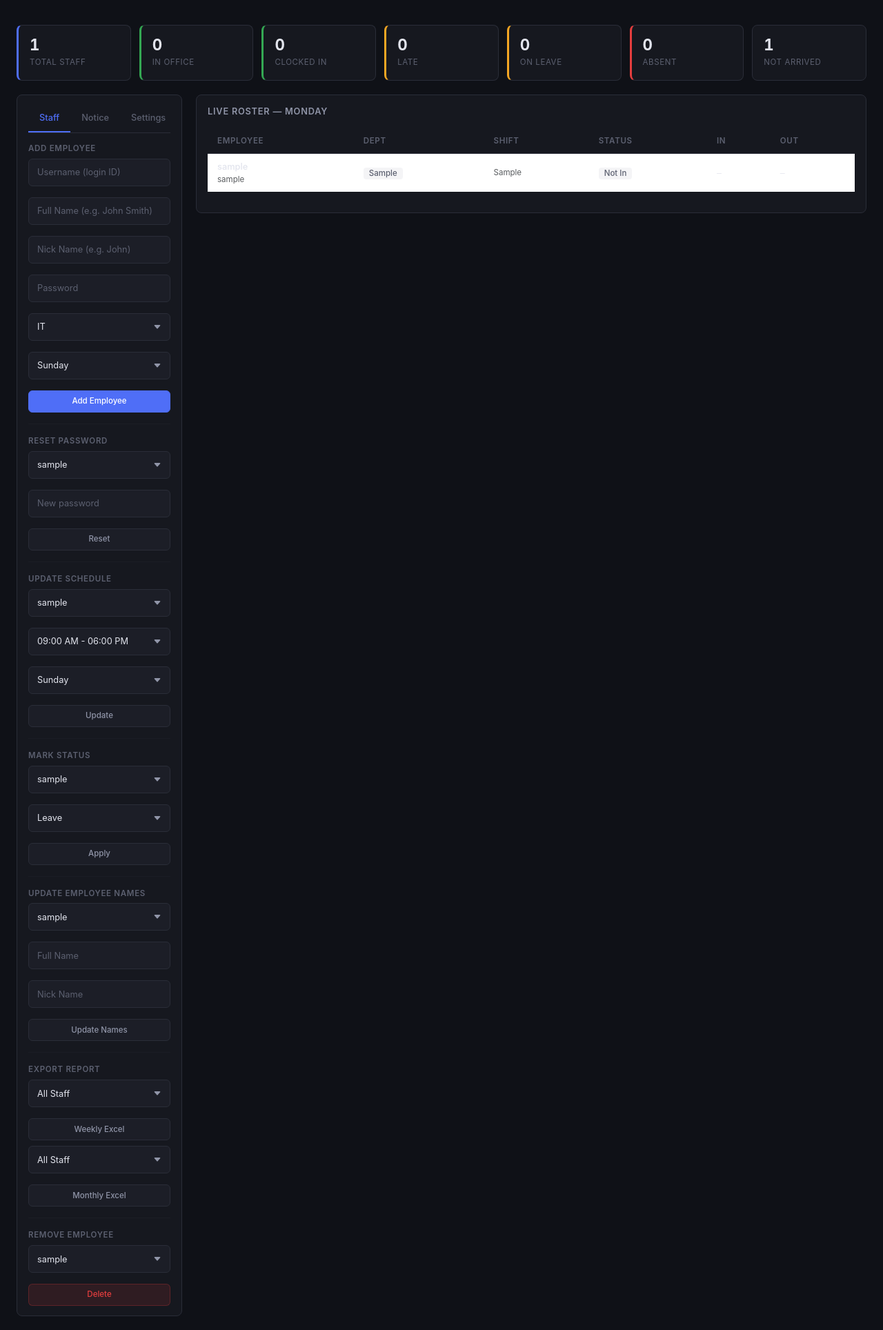
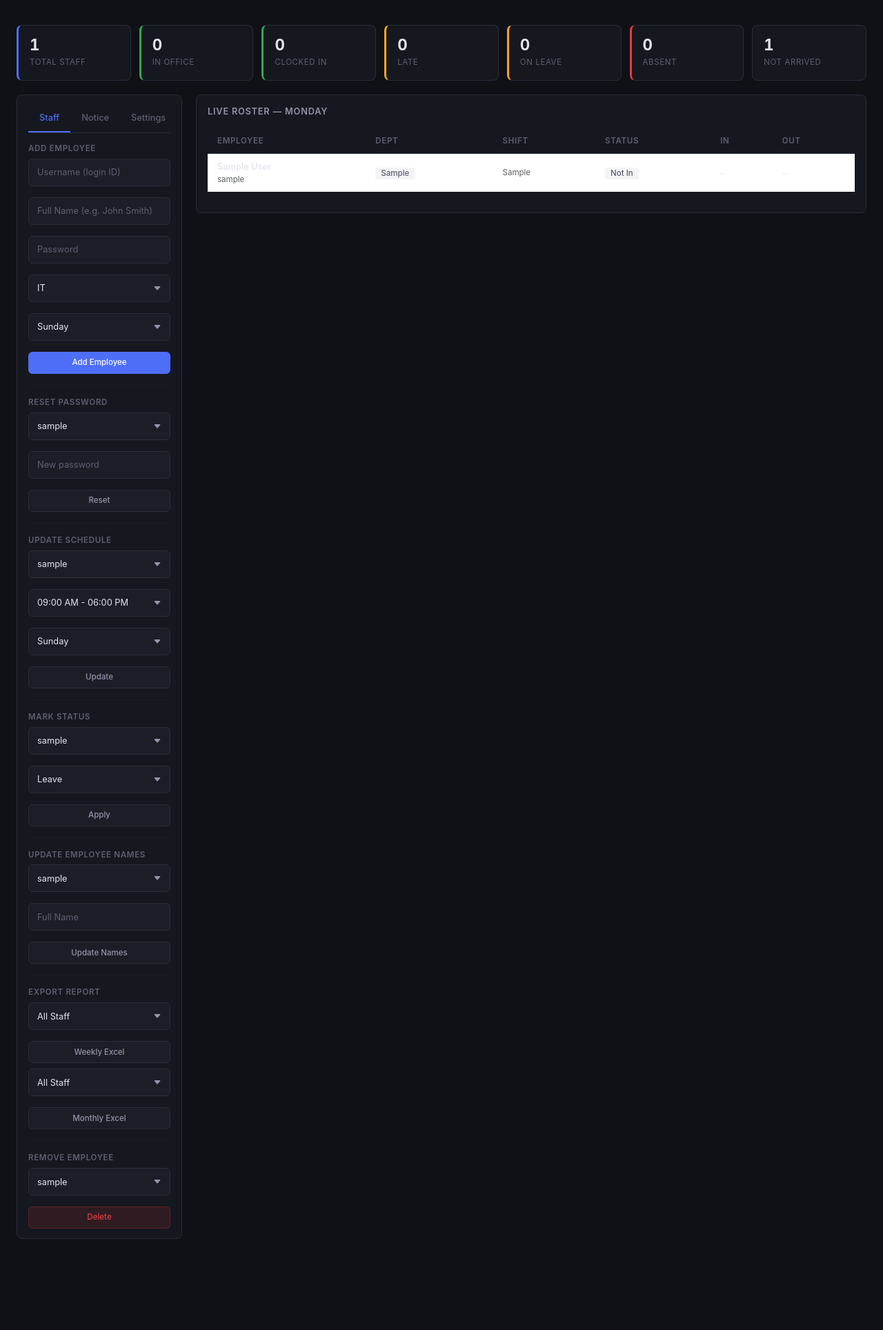
Before and after one commit to jacky1473/my-staff, a Flask app: page /admin in a window 1280 px wide. Shown: the part 48-1976 px from the top of the page at 69% size. After the commit the page ends 1844 px from the top, so only its background shows below. Run offline with Flask 3, Linux system fonts and the light colour scheme; the visitor is signed in with stand-in values (Sample User, id 1); data comes from the database, SQL or seed files in the repository; tables that the repository leaves empty hold one stand-in row (values such as "Sample post").

Commit message:
fix: remove nickname — keep only username + full_name
- Removed nickname field from DB migration
- Removed nickname from add_user form and INSERT query
- Removed nickname from update_profile action
- Removed nickname from all SELECT queries
- Display priority now: full_name > username
- All templates updated (admin, staff)

```diff
--- a/app.py
+++ b/app.py
@@ -126,7 +126,6 @@ def init_db():
     _safe_alter(conn, "ALTER TABLE users ADD COLUMN security_question TEXT DEFAULT 'What is your favorite color?'")
     _safe_alter(conn, "ALTER TABLE users ADD COLUMN security_answer TEXT DEFAULT 'blue'")
     _safe_alter(conn, "ALTER TABLE users ADD COLUMN full_name TEXT DEFAULT ''")
-    _safe_alter(conn, "ALTER TABLE users ADD COLUMN nickname TEXT DEFAULT ''")
 
     conn.commit()
     conn.close()
@@ -153,7 +152,7 @@ def get_todays_roster():
     today = today_str()
     conn  = get_db_connection()
     roster = conn.execute('''
-        SELECT u.username, u.full_name, u.nickname, u.department, u.shift, u.weekoff,
+        SELECT u.username, u.full_name, u.department, u.shift, u.weekoff,
                a.clock_in, a.clock_out, a.status
         FROM   users u
         LEFT JOIN attendance a ON u.id = a.user_id AND a.date = ?
@@ -516,13 +515,13 @@ def verify_pin():
     session['department'] = pending.get('department')
     session['role']       = pending.get('role')
 
-    # Store display name (nickname > full_name > username)
+    # Store display name (full_name > username)
     try:
         conn = get_db_connection()
-        urow = conn.execute("SELECT full_name, nickname FROM users WHERE id=?", (pending.get('user_id'),)).fetchone()
+        urow = conn.execute("SELECT full_name FROM users WHERE id=?", (pending.get('user_id'),)).fetchone()
         conn.close()
         if urow:
-            session['display_name'] = urow['nickname'] or urow['full_name'] or username
+            session['display_name'] = urow['full_name'] or username
         else:
             session['display_name'] = username
     except Exception:
@@ -706,7 +705,7 @@ def admin_dashboard():
     today_day = ist_now().strftime('%A')
     conn  = get_db_connection()
     users = conn.execute(
-        "SELECT id, username, full_name, nickname, department, shift, weekoff FROM users WHERE role != 'Admin' ORDER BY department, username"
+        "SELECT id, username, full_name, department, shift, weekoff FROM users WHERE role != 'Admin' ORDER BY department, username"
     ).fetchall()
     announcements = conn.execute(
         "SELECT * FROM announcements ORDER BY created_at DESC LIMIT 20"
@@ -833,7 +832,6 @@ def admin_action():
             new_user  = request.form.get('new_username', '').strip()
             new_pass  = request.form.get('new_password', '')
             full_name = request.form.get('full_name', '').strip()
-            nickname  = request.form.get('nickname', '').strip()
             dept      = request.form.get('department', '')
             weekoff   = request.form.get('weekoff', 'Sunday')
 
@@ -844,8 +842,8 @@ def admin_action():
             else:
                 try:
                     conn.execute(
-                        "INSERT INTO users (username, password, full_name, nickname, department, role, shift, weekoff, security_question, security_answer) VALUES (?,?,?,?,?,?,?,?,?,?)",
-                        (new_user, generate_password_hash(new_pass), full_name, nickname,
+                        "INSERT INTO users (username, password, full_name, department, role, shift, weekoff, security_question, security_answer) VALUES (?,?,?,?,?,?,?,?,?)",
+                        (new_user, generate_password_hash(new_pass), full_name,
                          dept, 'Staff', '09:00 AM - 06:00 PM', weekoff, 'Set by admin', 'yes')
                     )
                     log_audit('USER_CREATED', f"{new_user} ({dept})", session['user_id'])
@@ -942,12 +940,11 @@ def admin_action():
         elif action_type == 'update_profile':
             target    = request.form.get('target_user', '').strip()
             full_name = request.form.get('full_name', '').strip()
-            nickname  = request.form.get('nickname', '').strip()
             conn.execute(
-                "UPDATE users SET full_name=?, nickname=? WHERE username=?",
-                (full_name, nickname, target)
+                "UPDATE users SET full_name=? WHERE username=?",
+                (full_name, target)
             )
-            log_audit('PROFILE_UPDATED', f"{target}: {full_name} / {nickname}", session['user_id'])
+            log_audit('PROFILE_UPDATED', f"{target}: {full_name}", session['user_id'])
             flash(f"✅ Profile updated for '{target}'.")
 
         elif action_type == 'update_company':
@@ -986,7 +983,7 @@ def export_excel(report_type):
     target_user = request.args.get('target_user', 'All')
     conn = get_db_connection()
     df   = pd.read_sql_query('''
-        SELECT u.username, u.full_name, u.nickname, u.department, u.shift, u.weekoff,
+        SELECT u.username, u.full_name, u.department, u.shift, u.weekoff,
                a.date, a.clock_in, a.clock_out, a.status
         FROM   attendance a
         JOIN   users u ON a.user_id = u.id
@@ -1174,7 +1171,7 @@ def get_activity():
 
         # Get all staff
         staff = conn.execute(
-            "SELECT id, username, full_name, nickname, department, shift FROM users WHERE role != 'Admin' ORDER BY department, username"
+            "SELECT id, username, full_name, department, shift FROM users WHERE role != 'Admin' ORDER BY department, username"
         ).fetchall()
 
         # Get activity logs
--- a/templates/admin.html
+++ b/templates/admin.html
@@ -73,7 +73,6 @@
             <input type="hidden" name="action_type" value="add_user">
             <div class="form-group"><input type="text" name="new_username" class="form-control" placeholder="Username (login ID)" required></div>
             <div class="form-group"><input type="text" name="full_name" class="form-control" placeholder="Full Name (e.g. John Smith)"></div>
-            <div class="form-group"><input type="text" name="nickname" class="form-control" placeholder="Nick Name (e.g. John)"></div>
             <div class="form-group"><input type="password" name="new_password" class="form-control" placeholder="Password" required minlength="6"></div>
             <div class="form-group">
               <select name="department" class="form-select" required>
@@ -155,7 +154,6 @@
               </select>
             </div>
             <div class="form-group"><input type="text" name="full_name" class="form-control" placeholder="Full Name"></div>
-            <div class="form-group"><input type="text" name="nickname" class="form-control" placeholder="Nick Name"></div>
             <button type="submit" class="btn btn-secondary btn-sm btn-block">Update Names</button>
           </form>
           <hr class="divider">
@@ -278,7 +276,7 @@
               {% for row in roster %}
               <tr>
                 <td>
-                  <div class="fw-500">{{ row.nickname or row.full_name or row.username }}</div>
+                  <div class="fw-500">{{ row.full_name or row.username }}</div>
                   <div class="text-xs text-muted">{{ row.username }}</div>
                 </td>
                 <td><span class="badge badge-gray">{{ row.department }}</span></td>
--- a/templates/staff.html
+++ b/templates/staff.html
@@ -110,7 +110,7 @@
               {% for row in roster %}
               <tr>
                 <td>
-                  <div class="fw-500">{{ row.nickname or row.full_name or row.username }}</div>
+                  <div class="fw-500">{{ row.full_name or row.username }}</div>
                   <div class="text-xs text-muted">{{ row.username }}</div>
                 </td>
                 <td class="hide-mobile"><span class="badge badge-gray">{{ row.department }}</span></td>
```
